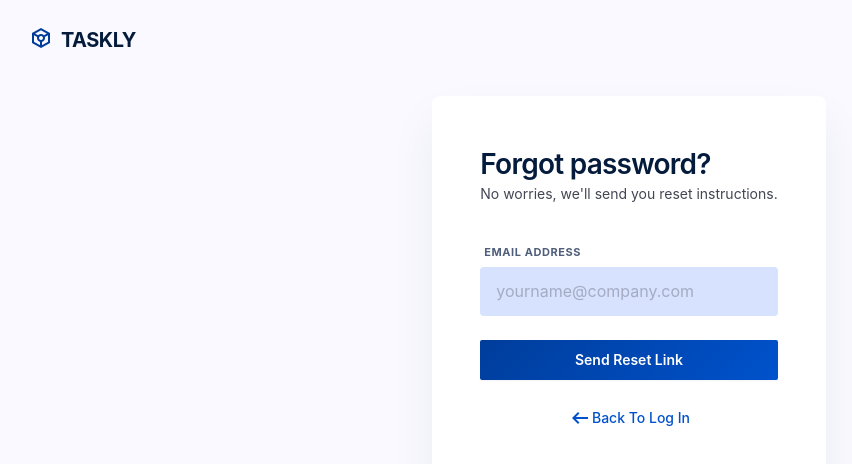
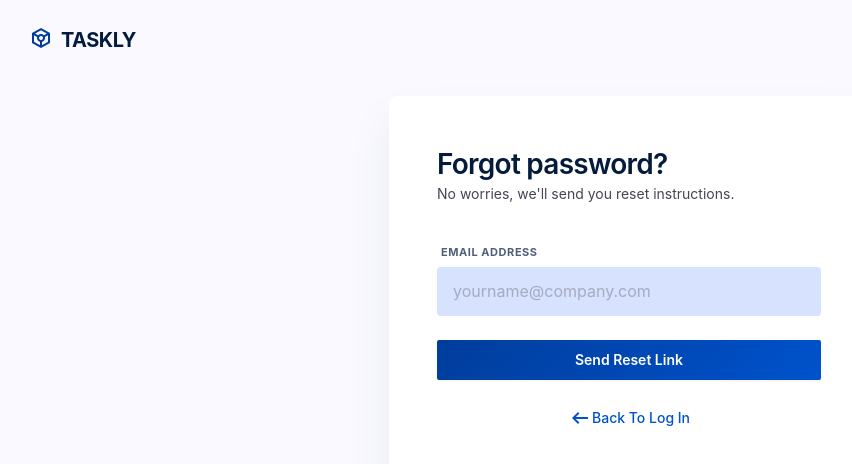
Before and after one commit to rewanabdelaziz/Taskly, an Angular app: page /forgot-password in a window 1280 px wide. Shown: the top 464 px of the page, without its empty margins (11-863 px from the left). Built offline with nearby package versions, Linux system fonts and the light colour scheme.

Commit message:
style(auth): edit auth form layout responsive and navbar overlapping

```diff
--- a/src/app/features/auth/components/auth-layout/auth-layout.component.html
+++ b/src/app/features/auth/components/auth-layout/auth-layout.component.html
@@ -1,10 +1,10 @@
-<div class="sm:bg-background min-h-lvh flex flex-col items-center sm:pb-12">
+<div class="sm:bg-background min-h-lvh flex flex-col sm:pb-12 items-stretch">
   <!-- logo -->
-  <nav class="fixed top-0 z-40 w-full flex py-6.5 px-6 sm:px-10">
+  <nav class="sticky top-0 z-40 w-full flex py-6.5 px-6 sm:px-10 bg-background">
     <span class="material-symbols-outlined logo-icon"> token </span>
     <span class="logo-text"> Taskly </span>
   </nav>
 
   <!--form container-->
-  <router-outlet class="mt-20"></router-outlet>
+  <router-outlet></router-outlet>
 </div>
--- a/src/app/features/auth/components/forget-password/forget-password.component.html
+++ b/src/app/features/auth/components/forget-password/forget-password.component.html
@@ -1,6 +1,6 @@
 
   <!--form container-->
-  <div class="bg-white mt-4 shadow-form-shadow px-6 py-[10.5px] sm:p-12 rounded-lg max-w-120">
+  <div class="bg-white mt-4 shadow-form-shadow px-6 py-[10.5px] sm:p-12 rounded-lg max-w-120 mx-auto">
     <!-- form header -->
     <div class=" mb-10">
       <h2
--- a/src/app/features/auth/components/login/login.component.html
+++ b/src/app/features/auth/components/login/login.component.html
@@ -1,6 +1,6 @@
 
   <!--form container-->
-  <div class="bg-white mt-4 shadow-form-shadow px-6 py-[10.5px] sm:p-12 rounded-lg max-w-120">
+  <div class="bg-white mt-4 shadow-form-shadow px-6 py-[10.5px] sm:p-12 rounded-lg max-w-120 mx-auto">
     <!-- form header -->
     <div class="sm:text-center mb-10">
       <h2
--- a/src/app/features/auth/components/register/register.component.html
+++ b/src/app/features/auth/components/register/register.component.html
@@ -1,6 +1,6 @@
 
   <!-- Register form container-->
-  <div class="bg-white mt-4 shadow-form-shadow px-6 py-[10.5px] sm:p-12 rounded-lg max-w-xl">
+  <div class="bg-white mt-4 shadow-form-shadow px-6 py-[10.5px] sm:p-12 rounded-lg max-w-xl mx-auto">
     <!-- form header -->
     <div class="sm:text-center mb-10">
       <h2
```
